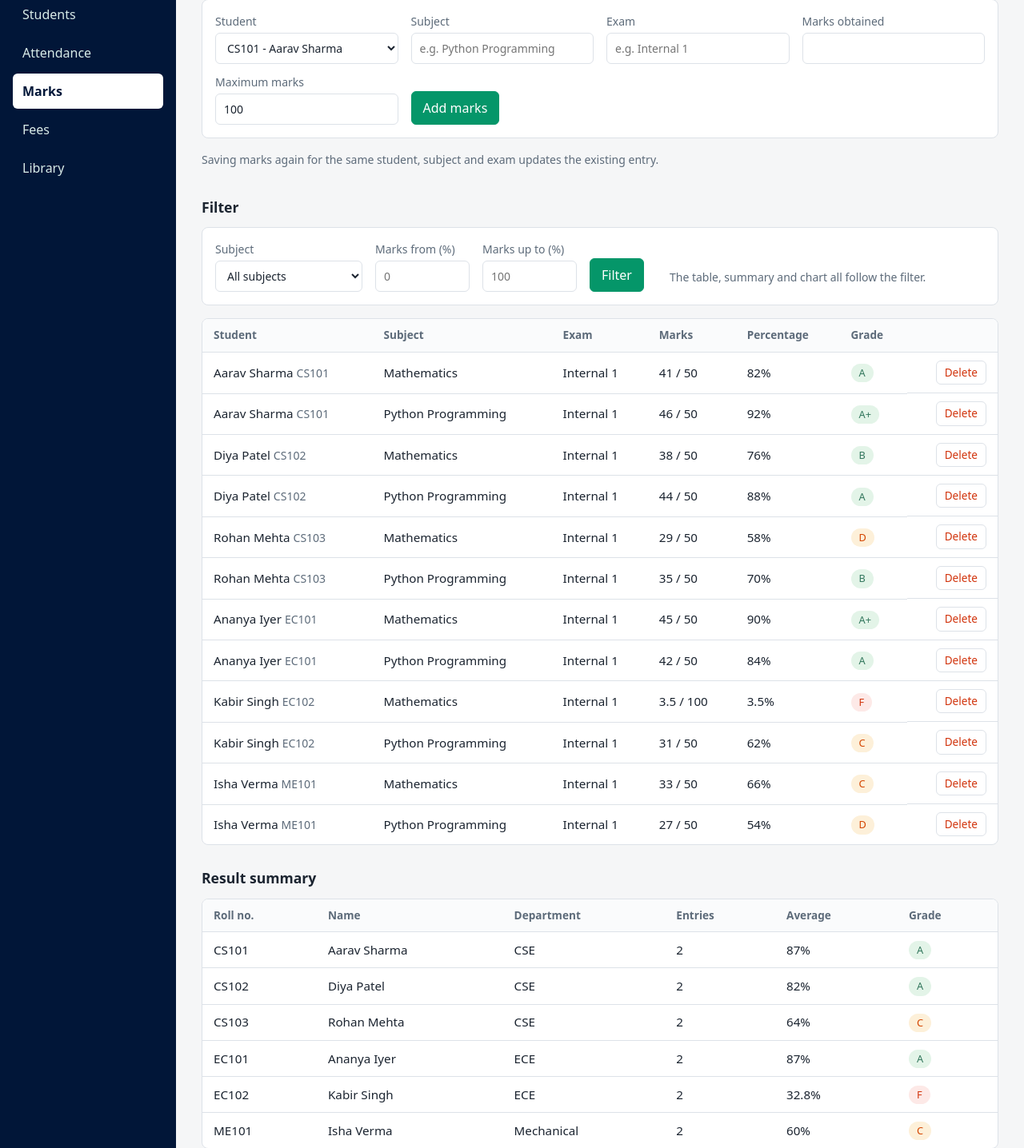
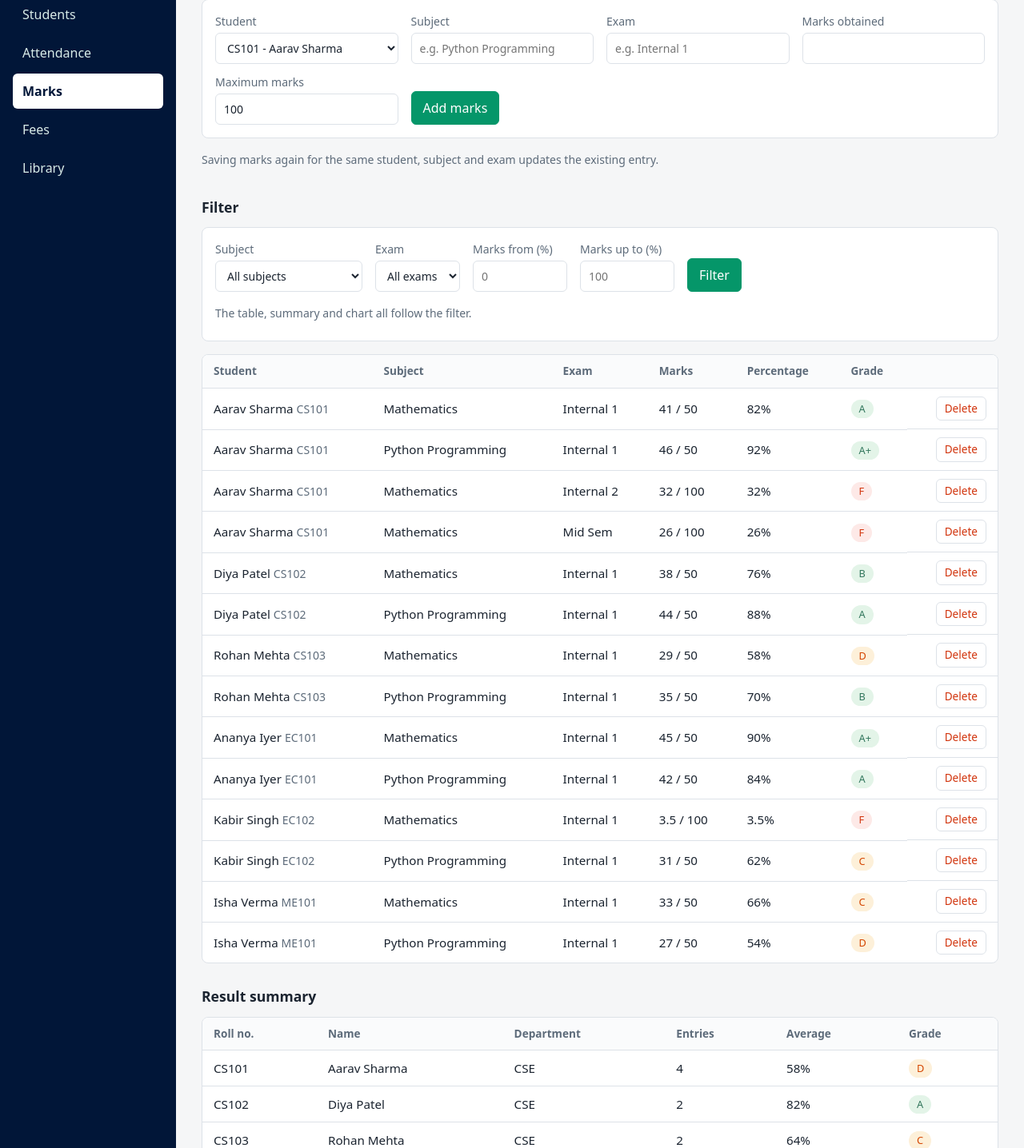
Before and after one commit to shauryakushwaha08/College-ERP, a Flask app: page /marks in a window 1280 px wide. Shown: the part 81-1517 px from the top of the page at 80% size. Run offline with Flask 3, Linux system fonts and the light colour scheme.

Commit message:
Add Exam filter in the Marks Tab

```diff
--- a/app.py
+++ b/app.py
@@ -309,18 +309,20 @@ def percent_of(m):
     return m["marks"] * 100 / m["max_marks"]
 
 
-def subjects(data):
+def distinct(data, field):
     seen = {}
     for m in data["marks"]:
-        seen.setdefault(m["subject"].lower(), m["subject"])
+        seen.setdefault(m[field].lower(), m[field])
     return sorted(seen.values(), key=str.lower)
 
 
-def filter_marks(data, subject=None, low=None, high=None):
+def filter_marks(data, subject=None, exam=None, low=None, high=None):
     result = []
     for m in data["marks"]:
         percent = percent_of(m)
         if subject and m["subject"].lower() != subject.lower():
+            continue
+        if exam and m["exam"].lower() != exam.lower():
             continue
         if low is not None and percent < low:
             continue
@@ -330,10 +332,12 @@ def filter_marks(data, subject=None, low=None, high=None):
     return result
 
 
-def filter_label(subject, low, high):
+def filter_label(subject, exam, low, high):
     parts = []
     if subject:
         parts.append(subject)
+    if exam:
+        parts.append(exam)
     if low is not None and high is not None:
         parts.append(f"{low:g}% to {high:g}%")
     elif low is not None:
@@ -343,9 +347,9 @@ def filter_label(subject, low, high):
     return ", ".join(parts)
 
 
-def marks_with_students(data, subject=None, low=None, high=None):
+def marks_with_students(data, subject=None, exam=None, low=None, high=None):
     rows = []
-    for m in filter_marks(data, subject, low, high):
+    for m in filter_marks(data, subject, exam, low, high):
         s = find(data["students"], m["student_id"])
         percent = round(percent_of(m), 1)
         rows.append({**m, "student_name": s["name"], "roll_no": s["roll_no"],
@@ -354,8 +358,8 @@ def marks_with_students(data, subject=None, low=None, high=None):
     return rows
 
 
-def marks_summary(data, subject=None, low=None, high=None):
-    entries = filter_marks(data, subject, low, high)
+def marks_summary(data, subject=None, exam=None, low=None, high=None):
+    entries = filter_marks(data, subject, exam, low, high)
     rows = []
     for s in students_sorted(data):
         mine = [percent_of(m) for m in entries if m["student_id"] == s["id"]]
@@ -367,9 +371,9 @@ def marks_summary(data, subject=None, low=None, high=None):
     return rows
 
 
-def marks_chart_png(subject=None, low=None, high=None):
-    rows = marks_summary(load(), subject, low, high)
-    label = filter_label(subject, low, high)
+def marks_chart_png(subject=None, exam=None, low=None, high=None):
+    rows = marks_summary(load(), subject, exam, low, high)
+    label = filter_label(subject, exam, low, high)
     if not rows:
         raise NotFoundError("No marks match this filter, so there is nothing to chart." if label
                             else "No marks have been saved yet, so there is nothing to chart.")
@@ -602,7 +606,8 @@ def date_arg():
 
 
 def marks_filter_args():
-    return request.args.get("subject") or None, number_arg("min_percent"), number_arg("max_percent")
+    return (request.args.get("subject") or None, request.args.get("exam") or None,
+            number_arg("min_percent"), number_arg("max_percent"))
 
 
 # students
@@ -853,13 +858,13 @@ def page_marks():
     if request.method == "POST":
         return do(lambda: save_marks(request.form.to_dict()), "Marks saved.", "page_marks")
     data = load()
-    subject, low, high = marks_filter_args()
-    summary = marks_summary(data, subject, low, high)
+    subject, exam, low, high = marks_filter_args()
+    summary = marks_summary(data, subject, exam, low, high)
     return render_template(
-        "marks.html", students=students_sorted(data), subjects=subjects(data),
-        marks=marks_with_students(data, subject, low, high), summary=summary, has_chart=bool(summary),
-        subject=subject, min_percent=request.args.get("min_percent", ""),
-        max_percent=request.args.get("max_percent", ""), filter_label=filter_label(subject, low, high),
+        "marks.html", students=students_sorted(data), subjects=distinct(data, "subject"), exams=distinct(data, "exam"),
+        marks=marks_with_students(data, subject, exam, low, high), summary=summary, has_chart=bool(summary),
+        subject=subject, exam=exam, min_percent=request.args.get("min_percent", ""),
+        max_percent=request.args.get("max_percent", ""), filter_label=filter_label(subject, exam, low, high),
     )
 
 
--- a/data.json
+++ b/data.json
@@ -363,6 +363,22 @@
       "exam": "Internal 1",
       "marks": 33.0,
       "max_marks": 50.0
+    },
+    {
+      "id": 72,
+      "student_id": 1,
+      "subject": "Mathematics",
+      "exam": "Mid Sem",
+      "marks": 26.0,
+      "max_marks": 100.0
+    },
+    {
+      "id": 73,
+      "student_id": 1,
+      "subject": "Mathematics",
+      "exam": "Internal 2",
+      "marks": 32.0,
+      "max_marks": 100.0
     }
   ],
   "fees": [
@@ -483,5 +499,5 @@
       "return_date": "03-11-2026"
     }
   ],
-  "next_id": 72
+  "next_id": 74
 }
--- a/templates/marks.html
+++ b/templates/marks.html
@@ -33,14 +33,21 @@
       {% for sub in subjects %}<option value="{{ sub }}" {{ 'selected' if sub == subject }}>{{ sub }}</option>{% endfor %}
     </select>
   </label>
+  <label>Exam
+    <select name="exam">
+      <option value="">All exams</option>
+      {% for e in exams %}<option value="{{ e }}" {{ 'selected' if e == exam }}>{{ e }}</option>{% endfor %}
+    </select>
+  </label>
   <label>Marks from (%)<input type="number" name="min_percent" min="0" max="100" step="0.5" value="{{ min_percent }}" placeholder="0"></label>
   <label>Marks up to (%)<input type="number" name="max_percent" min="0" max="100" step="0.5" value="{{ max_percent }}" placeholder="100"></label>
   <button type="submit">Filter</button>
   {% if filter_label %}<a class="btn ghost" href="{{ url_for('page_marks') }}">Clear filter</a>{% endif %}
-  <br><span class="hint">
+
+  <div class="hint" style="width: 100%;">
     {% if filter_label %}Showing: {{ filter_label }}{% endif %}
     The table, summary and chart all follow the filter.
-  </span>
+  </div>
 </form>
 
 <div class="card table-wrap">
@@ -89,7 +96,7 @@
 <h3>Marks chart</h3>
 <div class="card chart-card">
   {% if has_chart %}
-    <img src="{{ url_for('marks_chart_image', subject=subject, min_percent=min_percent or None, max_percent=max_percent or None) }}" alt="Bar chart of each student's average marks percentage, with a 50% pass mark line">
+    <img src="{{ url_for('marks_chart_image', subject=subject, exam=exam, min_percent=min_percent or None, max_percent=max_percent or None) }}" alt="Bar chart of each student's average marks percentage, with a 50% pass mark line">
     <p class="hint">Green is 70% and above, amber is 50% to 69%, red is below the 50% pass mark. The chart updates whenever you save marks or change the filter.</p>
   {% elif filter_label %}
     <p class="empty-card">No marks match this filter, so there is nothing to chart.</p>
```
